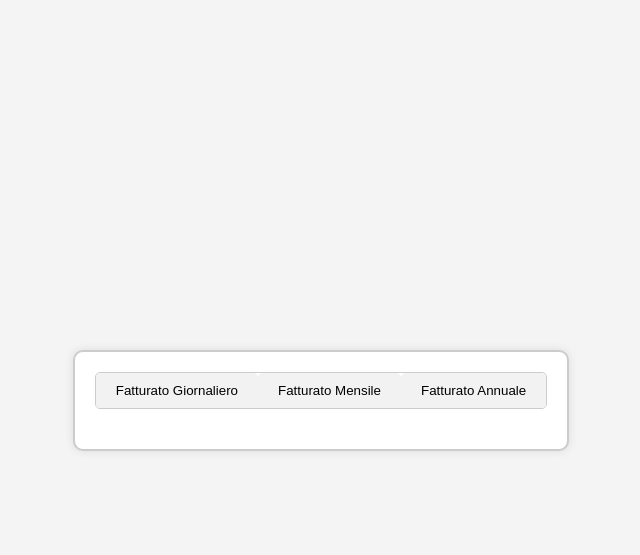
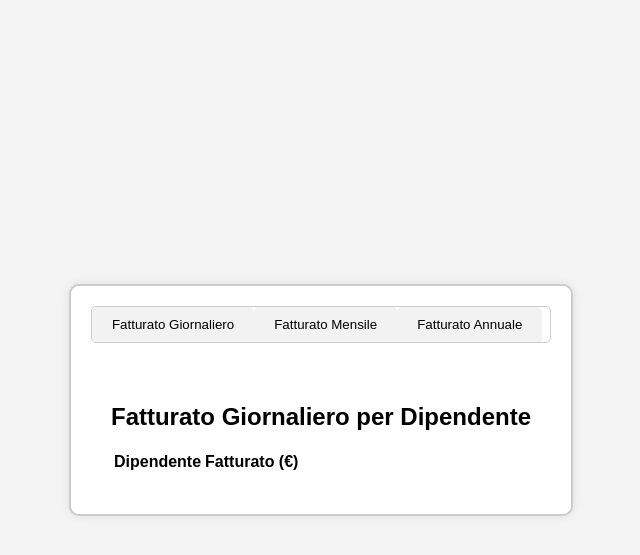
Before and after one commit to vordkan/Raf, a Flask app: page /fatturato in a window 1280 px wide. Shown: the top 555 px of the page, without its empty margins (319-959 px from the left). Run offline with Flask 3, Linux system fonts and the light colour scheme; lists and menus that the app fills with data are empty.

Commit message:
fixati bug

```diff
--- a/app.py
+++ b/app.py
@@ -328,7 +328,7 @@
 @app.route('/get_schedule')
 def get_schedule():
     try:
-        period = request.args.get('period')  # period può essere 'daily', 'monthly', o 'annual'
+        period = request.args.get('period')  # period può essere 'daily', 'monthly', 'annual'
         print(f"Periodo richiesto: {period}")
         schedule = {}
         current_date = datetime.now().date()
@@ -344,7 +344,10 @@
             elif period == 'mensile':
                 cursor.execute("SELECT SUM(prezzo) FROM prenotazione WHERE YEAR(data_inizio) = YEAR(CURDATE()) AND MONTH(data_inizio) = MONTH(CURDATE()) AND dipendente = %s", (dipendente_id,))
             elif period == 'annuale':
-                cursor.execute("SELECT SUM(prezzo) FROM prenotazione WHERE YEAR(data_inizio) = YEAR(CURDATE()) AND dipendente = %s", (dipendente_id,))
+                selected_year = request.args.get('anno')  # Ottieni l'anno selezionato dall'utente
+                if not selected_year:  # Se il parametro anno è vuoto, usa l'anno attuale
+                    selected_year = datetime.now().year
+                cursor.execute("SELECT SUM(prezzo) FROM prenotazione WHERE YEAR(data_inizio) = %s AND dipendente = %s", (selected_year, dipendente_id))
 
             fatturato = cursor.fetchone()[0]
             print(f"Fatturato per dipendente {dipendente_id}: {fatturato}")
@@ -358,6 +361,7 @@
     except Exception as e:
         print(f"Errore durante il recupero del programma di fatturazione: {e}")
         return jsonify({'error': 'Errore durante il recupero del programma di fatturazione.'}), 500
+
 #---------------------------------------------------------------------------------------------------------------------#
 
 if __name__ == "__main__":
--- a/templates/dipendente.html
+++ b/templates/dipendente.html
@@ -18,7 +18,7 @@
         </div>
     </div>
 
-    <div id="aggiungiDipendente" class="tabcontent" style="display: none;">
+    <div id="aggiungiDipendente" class="tabcontent" style="display: block;">
         <!-- Contenuto della tab per aggiungere un dipendente -->
         <h2>Aggiungi Dipendente</h2>
         <form action="/aggiungi_dipendente" method="post">
@@ -40,6 +40,7 @@
             </div>
         </form>
     </div>
+
     <div id="eliminaDipendente" class="tabcontent" style="display: none;">
         <!-- Contenuto della tab per eliminare un dipendente -->
         <h2>Elimina Dipendente</h2>
@@ -62,6 +63,7 @@
 </div> <!-- Chiuso il wrapper generale della pagina -->
 
 <script>
+
     function openTab(evt, tabName) {
         var i, tabcontent, tablinks;
         tabcontent = document.getElementsByClassName("tabcontent");
--- a/templates/fatturato.html
+++ b/templates/fatturato.html
@@ -25,7 +25,7 @@
     </div>
 
     <!-- Fatturato Giornaliero -->
-    <div id="FatturatoGiornaliero" class="tabcontent">
+    <div id="FatturatoGiornaliero" class="tabcontent" style="display: block;">
         <h2>Fatturato Giornaliero per Dipendente</h2>
         <table id="tabella_fatturato_giornaliero">
             <thead>
--- a/templates/prenotazione.html
+++ b/templates/prenotazione.html
@@ -289,6 +289,9 @@
                 });
         }
     }
+    window.onload = function() {
+        openTab(event, 'nuovaPrenotazione');
+    };
 
 
 </script>
```
Also changed, not shown: static/immagini/icona.jpg (added).
